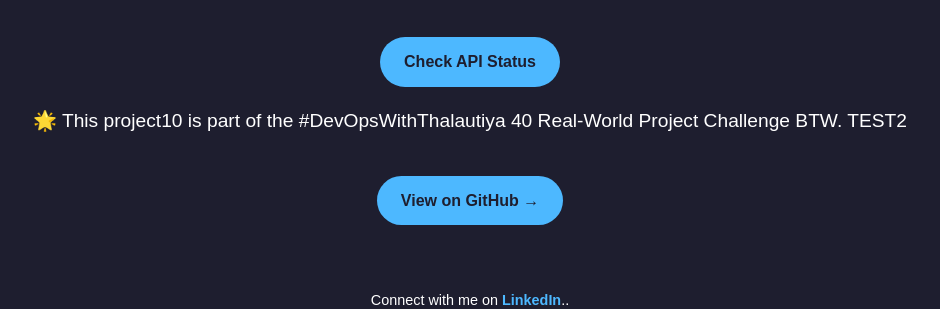
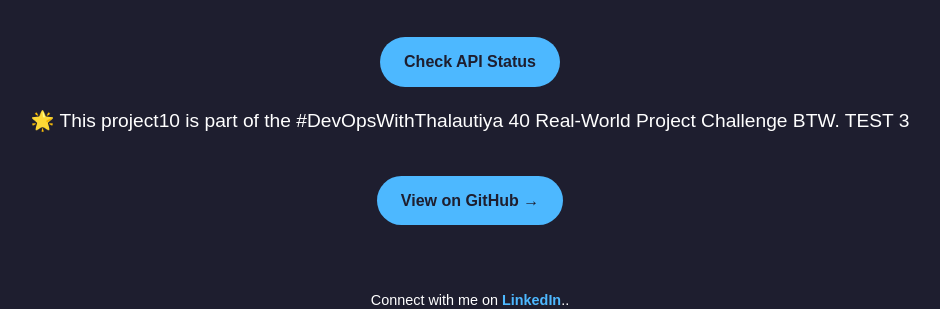
Before and after one commit to Ask99Ayush/BWT-Project-1-Automated-CI-CD-Pipeline-AWS-ECS, a Flask app: page / in a window 1280 px wide. Shown: the part 238-547 px from the top of the page, without its empty margins (170-1110 px from the left). Run offline with Flask 3, Linux system fonts and the light colour scheme.

Commit message:
Update project description in index.html

```diff
--- a/templates/index.html
+++ b/templates/index.html
@@ -13,7 +13,7 @@
 
         <a href="/api" class="btn" target="_blank">Check API Status</a>
 
-        <p>🌟 This project10 is part of the #DevOpsWithThalautiya 40 Real-World Project Challenge BTW. TEST2</p>
+        <p>🌟 This project10 is part of the #DevOpsWithThalautiya 40 Real-World Project Challenge BTW. TEST 3</p>
 
         <a href="https://github.com/Kunalkthalautiya/Project-1-Automated-CI-CD-Pipeline-AWS-ECS.git" class="btn" target="_blank">View on GitHub →</a>
 
```
